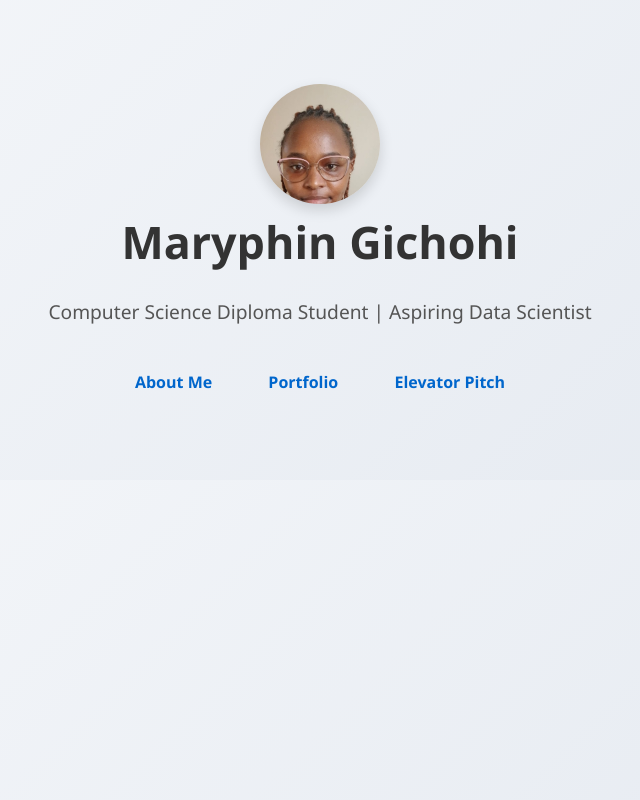
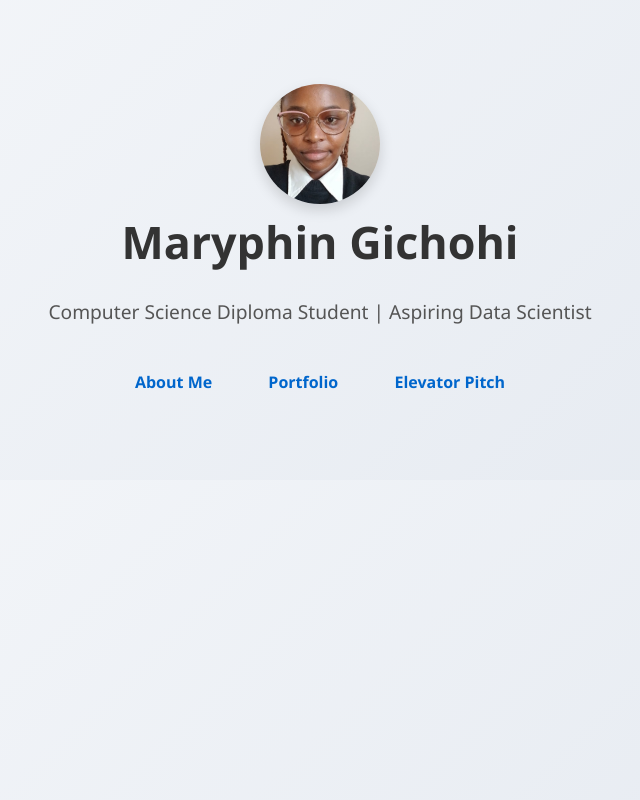
Before and after one commit to Maryphin/Maryphin.github.io, a plain HTML site: page index.html in a window 1280 px wide. Shown: the whole page, without its empty margins (320-960 px from the left). Drawn offline with Linux system fonts and the light colour scheme.

Commit message:
Update style.css

```diff
--- a/css/style.css
+++ b/css/style.css
@@ -80,13 +80,12 @@ main h1 {
   flex-wrap: wrap;
 }
 
-/* Profile Photo - SMALL, FOREHEAD VISIBLE */
 .profile-photo,
 .profile-photo-home {
   width: 120px;
   height: 120px;
   object-fit: cover;
-  object-position: top;   /* forehead visible */
+  object-position: center;
   border-radius: 50%;
   box-shadow: 0 6px 14px rgba(0, 0, 0, 0.15);
   flex-shrink: 0;
```
